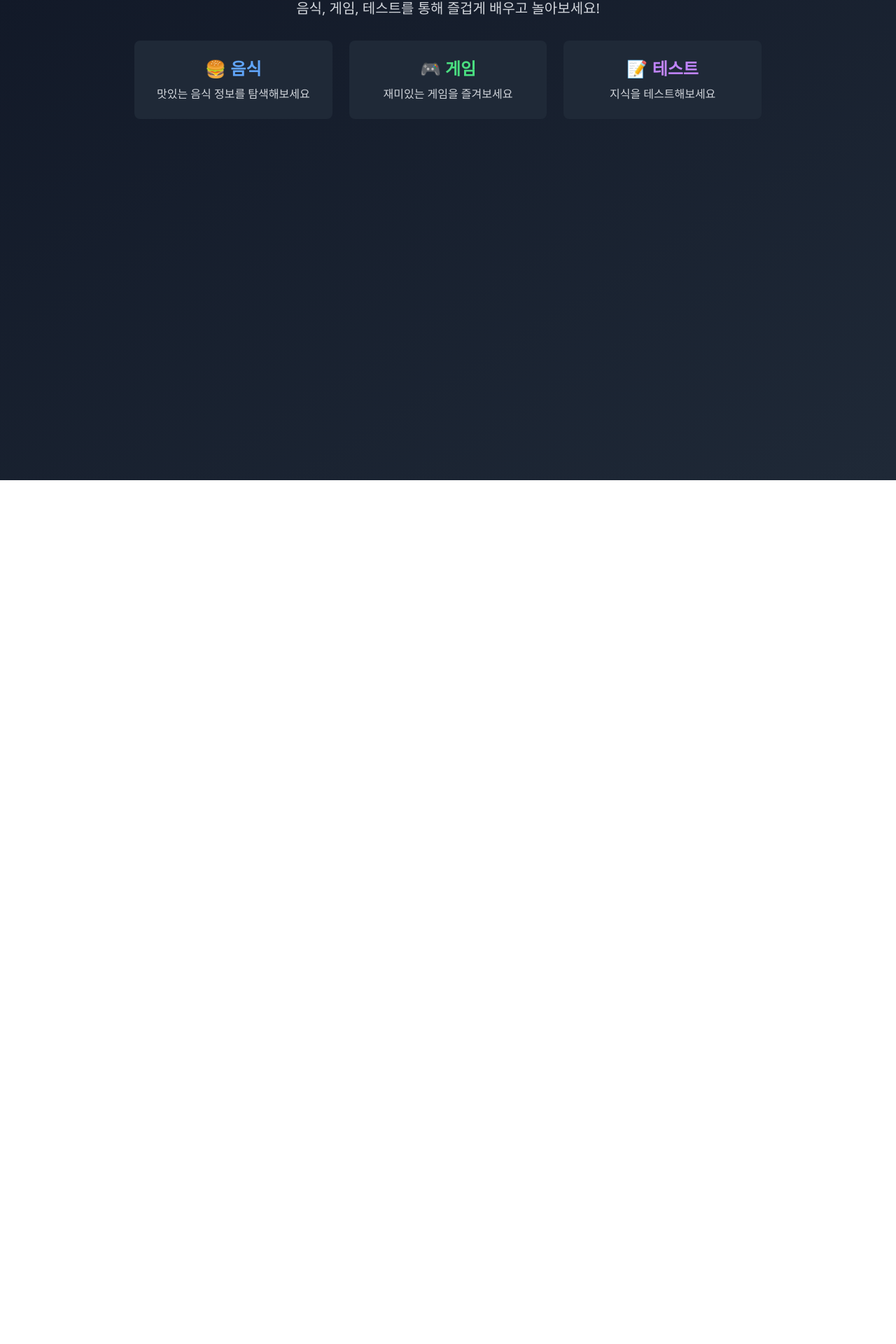
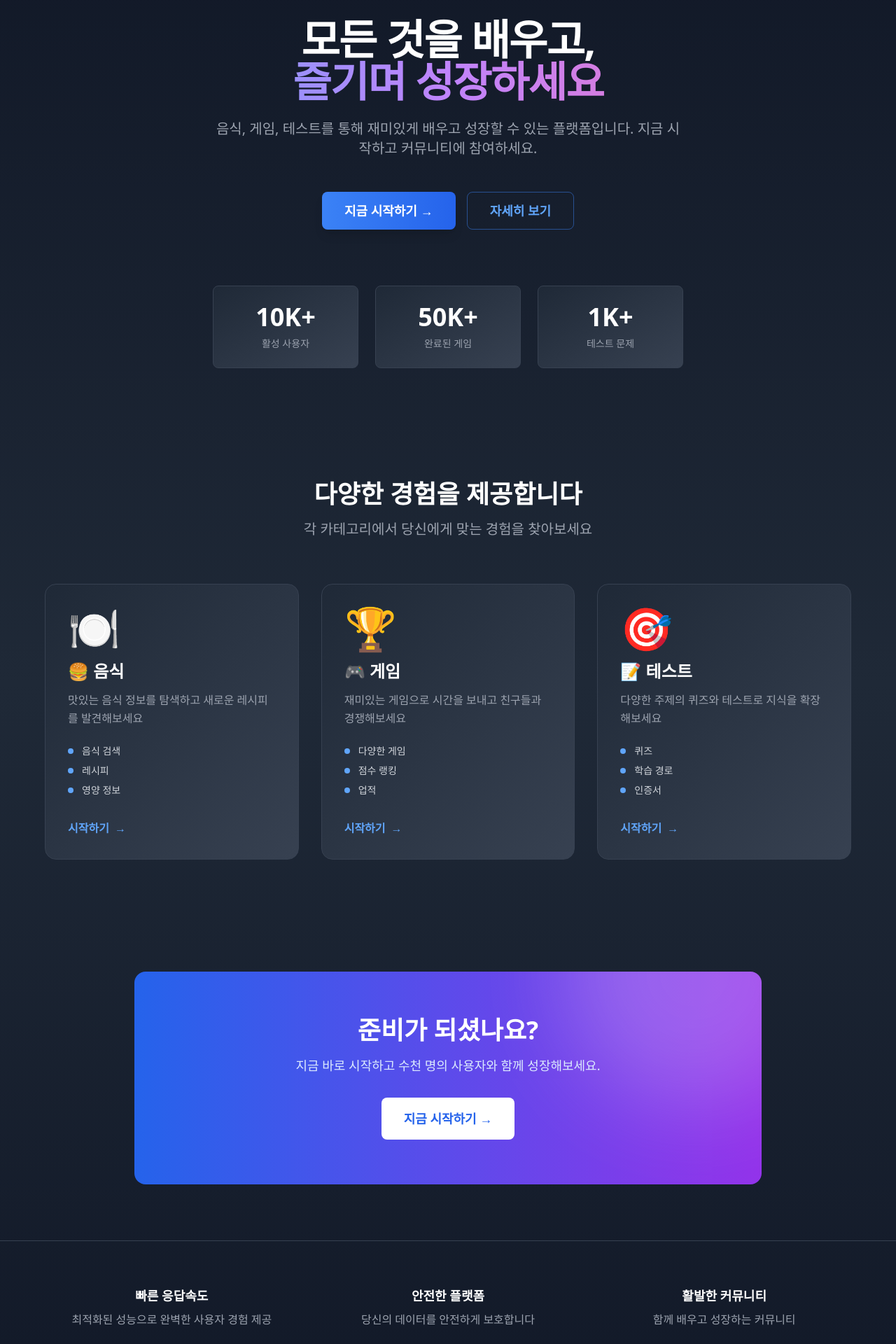
Before and after one commit to HANA-jae/PickLab, a React (Vite) app in the folder frontend/: page / in a window 1280 px wide. Shown: the part 238-2158 px from the top of the page at 70% size. Before the commit the page ends 924 px from the top, so only its background shows below. Built offline with nearby package versions, Linux system fonts and the light colour scheme; the HTML template or start-up script is replaced by a standard one.

Commit message:
feat: Design modern and clean homepage with hero section, features, and CTA

```diff
--- a/frontend/src/features/home/pages/HomePage.tsx
+++ b/frontend/src/features/home/pages/HomePage.tsx
@@ -1,27 +1,225 @@
+import { Link } from 'react-router-dom';
+
 export default function HomePage() {
+  const categories = [
+    {
+      id: 'eat',
+      title: '🍔 음식',
+      description: '맛있는 음식 정보를 탐색하고 새로운 레시피를 발견해보세요',
+      path: '/eat',
+      color: 'from-orange-500 to-red-500',
+      icon: '🍽️',
+      features: ['음식 검색', '레시피', '영양 정보'],
+    },
+    {
+      id: 'game',
+      title: '🎮 게임',
+      description: '재미있는 게임으로 시간을 보내고 친구들과 경쟁해보세요',
+      path: '/game',
+      color: 'from-green-500 to-emerald-500',
+      icon: '🏆',
+      features: ['다양한 게임', '점수 랭킹', '업적'],
+    },
+    {
+      id: 'test',
+      title: '📝 테스트',
+      description: '다양한 주제의 퀴즈와 테스트로 지식을 확장해보세요',
+      path: '/test',
+      color: 'from-purple-500 to-indigo-500',
+      icon: '🎯',
+      features: ['퀴즈', '학습 경로', '인증서'],
+    },
+  ];
+
+  const stats = [
+    { label: '활성 사용자', value: '10K+' },
+    { label: '완료된 게임', value: '50K+' },
+    { label: '테스트 문제', value: '1K+' },
+  ];
+
   return (
-    <div className="min-h-screen bg-gradient-to-br from-gray-900 to-gray-800 py-12 px-4">
-      <div className="max-w-4xl mx-auto text-center">
-        <h1 className="text-5xl font-bold text-white mb-4">Welcome to PickLab</h1>
-        <p className="text-xl text-gray-300 mb-8">
-          음식, 게임, 테스트를 통해 즐겁게 배우고 놀아보세요!
-        </p>
+    <div className="min-h-screen bg-gradient-to-b from-gray-900 via-gray-800 to-gray-900">
+      {/* 히어로 섹션 */}
+      <section className="px-4 py-20 sm:px-6 lg:px-8">
+        <div className="max-w-6xl mx-auto text-center">
+          <div className="mb-8 inline-block">
+            <span className="inline-flex items-center rounded-full bg-blue-500/10 px-4 py-1 text-sm font-medium text-blue-400 ring-1 ring-inset ring-blue-500/30">
+              ✨ PickLab에 오신 것을 환영합니다
+            </span>
+          </div>
 
-        <div className="grid grid-cols-1 md:grid-cols-3 gap-6">
-          <div className="bg-gray-800 rounded-lg p-6 hover:bg-gray-700 transition-colors cursor-pointer">
-            <h2 className="text-2xl font-bold text-blue-400 mb-2">🍔 음식</h2>
-            <p className="text-gray-300">맛있는 음식 정보를 탐색해보세요</p>
+          <h1 className="text-5xl sm:text-6xl font-bold tracking-tight text-white mb-6">
+            모든 것을 배우고,
+            <span className="block bg-gradient-to-r from-blue-400 via-purple-400 to-pink-400 bg-clip-text text-transparent">
+              즐기며 성장하세요
+            </span>
+          </h1>
+
+          <p className="text-xl text-gray-400 mb-12 max-w-2xl mx-auto">
+            음식, 게임, 테스트를 통해 재미있게 배우고 성장할 수 있는 플랫폼입니다.
+            지금 시작하고 커뮤니티에 참여하세요.
+          </p>
+
+          <div className="flex flex-col sm:flex-row gap-4 justify-center mb-20">
+            <Link
+              to="/eat"
+              className="inline-flex items-center justify-center px-8 py-3 text-lg font-semibold text-white bg-gradient-to-r from-blue-500 to-blue-600 rounded-lg hover:from-blue-600 hover:to-blue-700 transition-all hover:scale-105 shadow-lg"
+            >
+              지금 시작하기 →
+            </Link>
+            <a
+              href="#features"
+              className="inline-flex items-center justify-center px-8 py-3 text-lg font-semibold text-blue-400 border border-blue-500/50 rounded-lg hover:bg-blue-500/10 transition-all"
+            >
+              자세히 보기
+            </a>
           </div>
-          <div className="bg-gray-800 rounded-lg p-6 hover:bg-gray-700 transition-colors cursor-pointer">
-            <h2 className="text-2xl font-bold text-green-400 mb-2">🎮 게임</h2>
-            <p className="text-gray-300">재미있는 게임을 즐겨보세요</p>
-          </div>
-          <div className="bg-gray-800 rounded-lg p-6 hover:bg-gray-700 transition-colors cursor-pointer">
-            <h2 className="text-2xl font-bold text-purple-400 mb-2">📝 테스트</h2>
-            <p className="text-gray-300">지식을 테스트해보세요</p>
+
+          {/* 통계 */}
+          <div className="grid grid-cols-3 gap-6 max-w-2xl mx-auto">
+            {stats.map((stat, index) => (
+              <div
+                key={index}
+                className="rounded-lg bg-gradient-to-br from-gray-800 to-gray-700 p-6 border border-gray-700"
+              >
+                <p className="text-3xl sm:text-4xl font-bold text-white mb-2">
+                  {stat.value}
+                </p>
+                <p className="text-sm text-gray-400">{stat.label}</p>
+              </div>
+            ))}
           </div>
         </div>
-      </div>
+      </section>
+
+      {/* 카테고리 섹션 */}
+      <section id="features" className="px-4 py-20 sm:px-6 lg:px-8">
+        <div className="max-w-6xl mx-auto">
+          <div className="text-center mb-16">
+            <h2 className="text-4xl font-bold text-white mb-4">
+              다양한 경험을 제공합니다
+            </h2>
+            <p className="text-xl text-gray-400">
+              각 카테고리에서 당신에게 맞는 경험을 찾아보세요
+            </p>
+          </div>
+
+          <div className="grid grid-cols-1 md:grid-cols-3 gap-8">
+            {categories.map((category) => (
+              <Link
+                key={category.id}
+                to={category.path}
+                className="group cursor-pointer"
+              >
+                <div className="relative h-full rounded-2xl bg-gradient-to-br from-gray-800 to-gray-700 p-8 border border-gray-700 hover:border-gray-600 transition-all hover:shadow-2xl hover:shadow-blue-500/20">
+                  {/* 배경 그라디언트 */}
+                  <div
+                    className={`absolute inset-0 opacity-0 group-hover:opacity-10 transition-opacity bg-gradient-to-br ${category.color} rounded-2xl`}
+                  />
+
+                  <div className="relative">
+                    {/* 아이콘 */}
+                    <div className="mb-4 text-6xl">{category.icon}</div>
+
+                    {/* 제목 */}
+                    <h3 className="text-2xl font-bold text-white mb-3 group-hover:text-transparent group-hover:bg-clip-text group-hover:bg-gradient-to-r group-hover:from-blue-400 group-hover:to-purple-400 transition-all">
+                      {category.title}
+                    </h3>
+
+                    {/* 설명 */}
+                    <p className="text-gray-400 mb-6 leading-relaxed">
+                      {category.description}
+                    </p>
+
+                    {/* 특징 목록 */}
+                    <div className="space-y-2 mb-8">
+                      {category.features.map((feature, idx) => (
+                        <div
+                          key={idx}
+                          className="flex items-center text-sm text-gray-300"
+                        >
+                          <span className="w-2 h-2 bg-blue-400 rounded-full mr-3" />
+                          {feature}
+                        </div>
+                      ))}
+                    </div>
+
+                    {/* 버튼 */}
+                    <div className="flex items-center text-blue-400 font-semibold group-hover:translate-x-2 transition-transform">
+                      시작하기
+                      <span className="ml-2">→</span>
+                    </div>
+                  </div>
+                </div>
+              </Link>
+            ))}
+          </div>
+        </div>
+      </section>
+
+      {/* CTA 섹션 */}
+      <section className="px-4 py-20 sm:px-6 lg:px-8">
+        <div className="max-w-4xl mx-auto">
+          <div className="relative overflow-hidden rounded-2xl bg-gradient-to-r from-blue-600 to-purple-600 p-12 md:p-16">
+            {/* 배경 패턴 */}
+            <div className="absolute top-0 right-0 -translate-y-1/2 translate-x-1/4 opacity-20">
+              <div className="w-96 h-96 bg-white rounded-full blur-3xl" />
+            </div>
+
+            <div className="relative z-10 text-center">
+              <h2 className="text-3xl md:text-4xl font-bold text-white mb-4">
+                준비가 되셨나요?
+              </h2>
+              <p className="text-lg text-blue-100 mb-8 max-w-2xl mx-auto">
+                지금 바로 시작하고 수천 명의 사용자와 함께 성장해보세요.
+              </p>
+
+              <Link
+                to="/eat"
+                className="inline-flex items-center px-8 py-4 text-lg font-semibold text-blue-600 bg-white rounded-lg hover:bg-blue-50 transition-all hover:scale-105"
+              >
+                지금 시작하기 →
+              </Link>
+            </div>
+          </div>
+        </div>
+      </section>
+
+      {/* 푸터 정보 */}
+      <section className="px-4 py-16 sm:px-6 lg:px-8 border-t border-gray-700">
+        <div className="max-w-6xl mx-auto">
+          <div className="grid grid-cols-1 md:grid-cols-3 gap-8 text-center">
+            <div>
+              <h3 className="text-lg font-semibold text-white mb-2">
+                빠른 응답속도
+              </h3>
+              <p className="text-gray-400">
+                최적화된 성능으로 완벽한 사용자 경험 제공
+              </p>
+            </div>
+            <div>
+              <h3 className="text-lg font-semibold text-white mb-2">
+                안전한 플랫폼
+              </h3>
+              <p className="text-gray-400">
+                당신의 데이터를 안전하게 보호합니다
+              </p>
+            </div>
+            <div>
+              <h3 className="text-lg font-semibold text-white mb-2">
+                활발한 커뮤니티
+              </h3>
+              <p className="text-gray-400">
+                함께 배우고 성장하는 커뮤니티
+              </p>
+            </div>
+          </div>
+
+          <div className="mt-12 pt-8 border-t border-gray-700 text-center text-gray-500">
+            <p>© 2026 PickLab. 모든 권리 보유.</p>
+          </div>
+        </div>
+      </section>
     </div>
   );
 }
```
